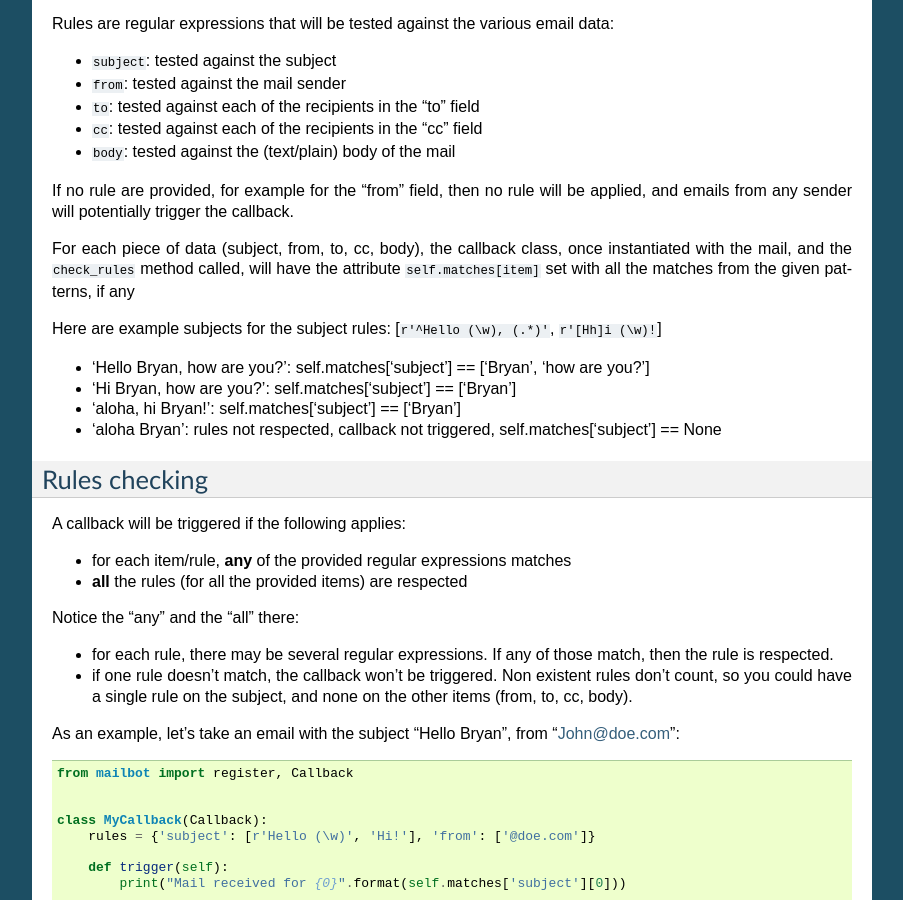
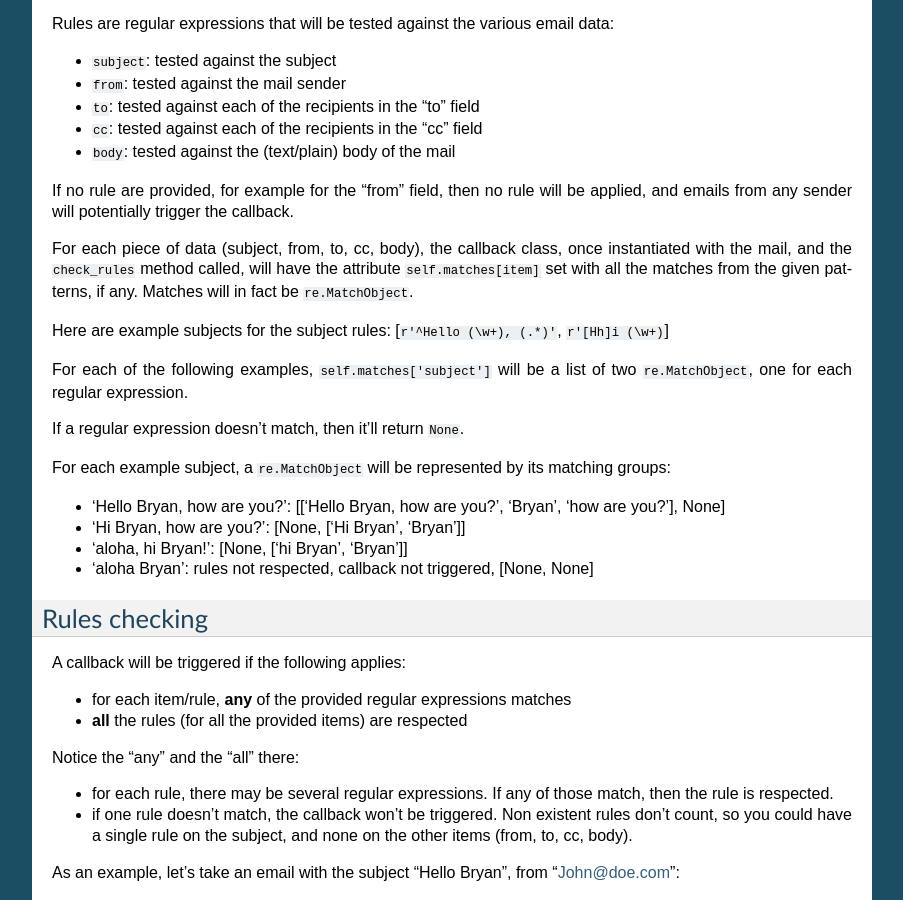
Before and after one commit to magopian/mailbot, a Sphinx documentation site: the page built from docs/source/index.rst, in a window 1280 px wide and 900 px high, scrolled down 2202 px. Shown: the whole window, without its empty margins (198-1101 px from the left). Built offline with Sphinx 7.4.7, drawn with Linux system fonts in a browser that asks for light colours.

Commit message:
doc update

```diff
--- a/docs/source/index.rst
+++ b/docs/source/index.rst
@@ -159,16 +159,24 @@ applied, and emails from any sender will potentially trigger the callback.
 For each piece of data (subject, from, to, cc, body), the callback class,
 once instantiated with the mail, and the ``check_rules`` method called, will
 have the attribute ``self.matches[item]`` set with all the matches from the
-given patterns, if any
+given patterns, if any. Matches will in fact be ``re.MatchObject``.
 
 Here are example subjects for the subject rules:
-[``r'^Hello (\w), (.*)'``, ``r'[Hh]i (\w)!``]
+[``r'^Hello (\w+), (.*)'``, ``r'[Hh]i (\w+)``]
 
-* 'Hello Bryan, how are you?': self.matches['subject'] == ['Bryan', 'how are you?']
-* 'Hi Bryan, how are you?': self.matches['subject'] == ['Bryan']
-* 'aloha, hi Bryan!': self.matches['subject'] == ['Bryan']
-* 'aloha Bryan': rules not respected, callback not triggered,
-  self.matches['subject'] == None
+For each of the following examples, ``self.matches['subject']`` will be a list
+of two ``re.MatchObject``, one for each regular expression.
+
+If a regular expression doesn't match, then it'll return ``None``.
+
+For each example subject, a ``re.MatchObject`` will be represented by its
+matching groups:
+
+* 'Hello Bryan, how are you?':
+  [['Hello Bryan, how are you?', 'Bryan', 'how are you?'], None]
+* 'Hi Bryan, how are you?': [None, ['Hi Bryan', 'Bryan']]
+* 'aloha, hi Bryan!': [None, ['hi Bryan', 'Bryan']]
+* 'aloha Bryan': rules not respected, callback not triggered, [None, None]
 
 
 Rules checking
```
